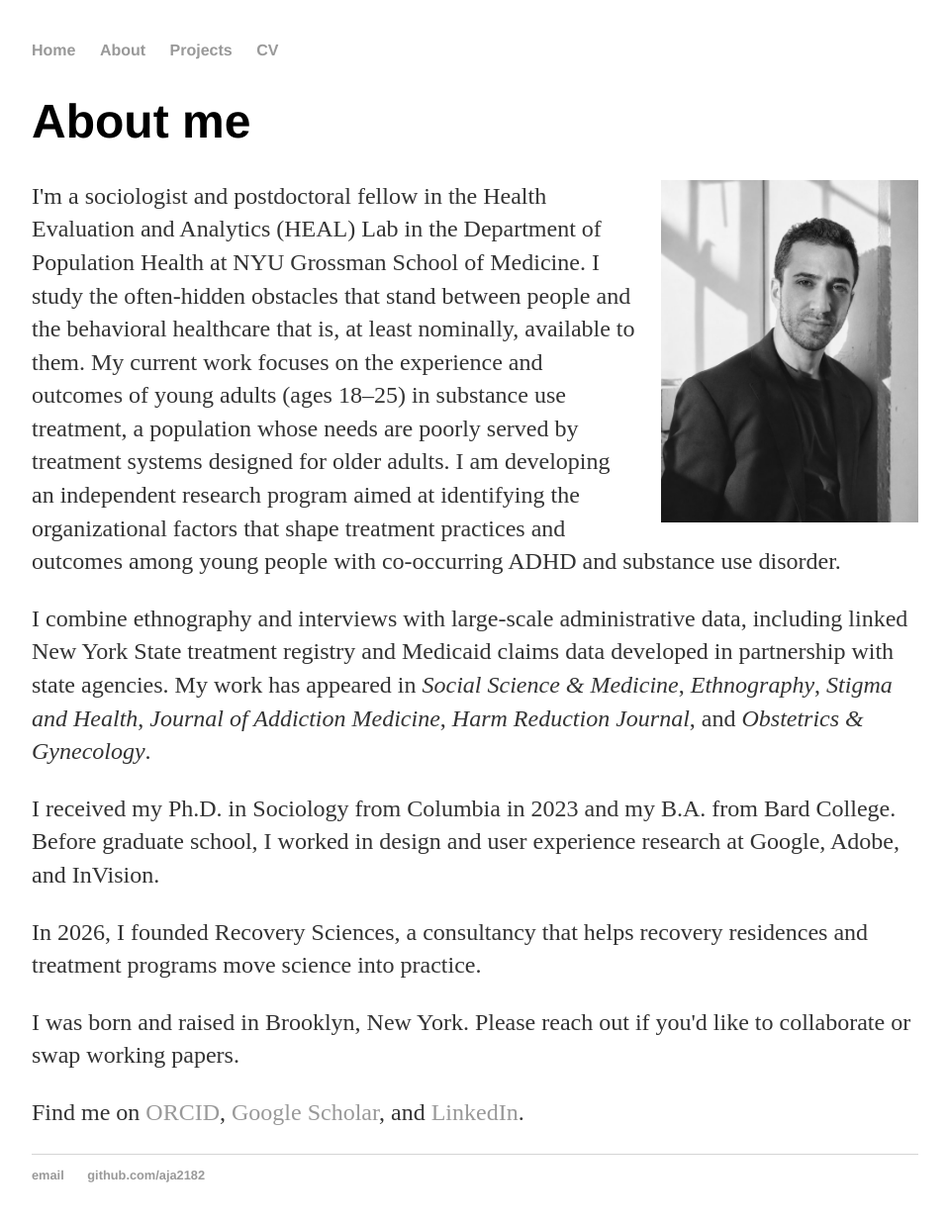
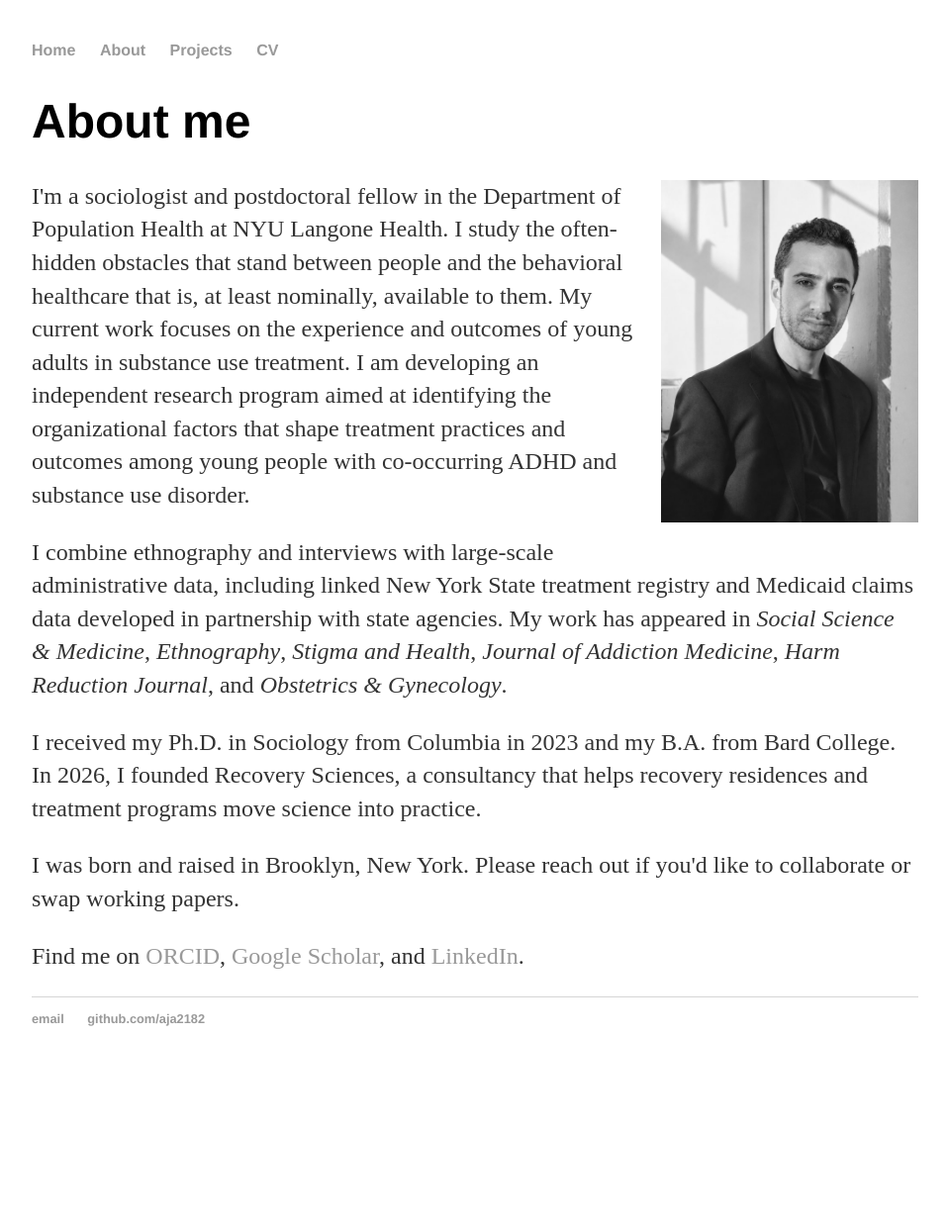
Before and after one commit to aja2182/aja2182.github.io, a Jekyll site: the page built from about/index.html, in a window 1280 px wide. Shown: the whole page at 99% size, without its empty margins (160-1119 px from the left). Built offline with Jekyll 4.4.1, drawn with Linux system fonts in a browser that asks for light colours; after the commit the page ends 1079 px from its top, so only the background shows below that.

Commit message:
Trim About bio; use NYU Langone Health
Co-Authored-By: Claude Opus 5.5 <noreply@anthropic.com>
Claude-Session: https://claude.ai/code/session_01UBGUuVKp8RBC6Hia74W8jU

```diff
--- a/about/index.html
+++ b/about/index.html
@@ -1,20 +1,18 @@
 ---
 layout: default
 title: About Josh Aleksanyan
-description: Josh Aleksanyan is a sociologist and postdoctoral fellow at NYU Grossman School of Medicine studying access to addiction and mental health care for young adults.
+description: Josh Aleksanyan is a sociologist and postdoctoral fellow at NYU Langone Health studying access to addiction and mental health care for young adults.
 ---
 
 <h1>About me</h1>
 
 <img src="/about/josh-aleksanyan.jpg" alt="Portrait of Josh Aleksanyan" class="portrait">
 
-<p>I'm a sociologist and postdoctoral fellow in the Health Evaluation and Analytics (HEAL) Lab in the Department of Population Health at NYU Grossman School of Medicine. I study the often-hidden obstacles that stand between people and the behavioral healthcare that is, at least nominally, available to them. My current work focuses on the experience and outcomes of young adults (ages 18&ndash;25) in substance use treatment, a population whose needs are poorly served by treatment systems designed for older adults. I am developing an independent research program aimed at identifying the organizational factors that shape treatment practices and outcomes among young people with co-occurring ADHD and substance use disorder.</p>
+<p>I'm a sociologist and postdoctoral fellow in the Department of Population Health at NYU Langone Health. I study the often-hidden obstacles that stand between people and the behavioral healthcare that is, at least nominally, available to them. My current work focuses on the experience and outcomes of young adults in substance use treatment. I am developing an independent research program aimed at identifying the organizational factors that shape treatment practices and outcomes among young people with co-occurring ADHD and substance use disorder.</p>
 
 <p>I combine ethnography and interviews with large-scale administrative data, including linked New York State treatment registry and Medicaid claims data developed in partnership with state agencies. My work has appeared in <i>Social Science &amp; Medicine</i>, <i>Ethnography</i>, <i>Stigma and Health</i>, <i>Journal of Addiction Medicine</i>, <i>Harm Reduction Journal</i>, and <i>Obstetrics &amp; Gynecology</i>.</p>
 
-<p>I received my Ph.D. in Sociology from Columbia in 2023 and my B.A. from Bard College. Before graduate school, I worked in design and user experience research at Google, Adobe, and InVision.</p>
-
-<p>In 2026, I founded Recovery Sciences, a consultancy that helps recovery residences and treatment programs move science into practice.</p>
+<p>I received my Ph.D. in Sociology from Columbia in 2023 and my B.A. from Bard College. In 2026, I founded Recovery Sciences, a consultancy that helps recovery residences and treatment programs move science into practice.</p>
 
 <p>I was born and raised in Brooklyn, New York. Please reach out if you'd like to collaborate or swap working papers.</p>
 
@@ -38,7 +36,7 @@ description: Josh Aleksanyan is a sociologist and postdoctoral fellow at NYU Gro
     "worksFor": [
       {
         "@type": "Organization",
-        "name": "NYU Grossman School of Medicine",
+        "name": "NYU Langone Health",
         "department": {"@type": "Organization", "name": "Department of Population Health"}
       },
       {"@type": "Organization", "name": "Recovery Sciences", "founder": {"@id": "https://aja2182.github.io/#person"}}
```
